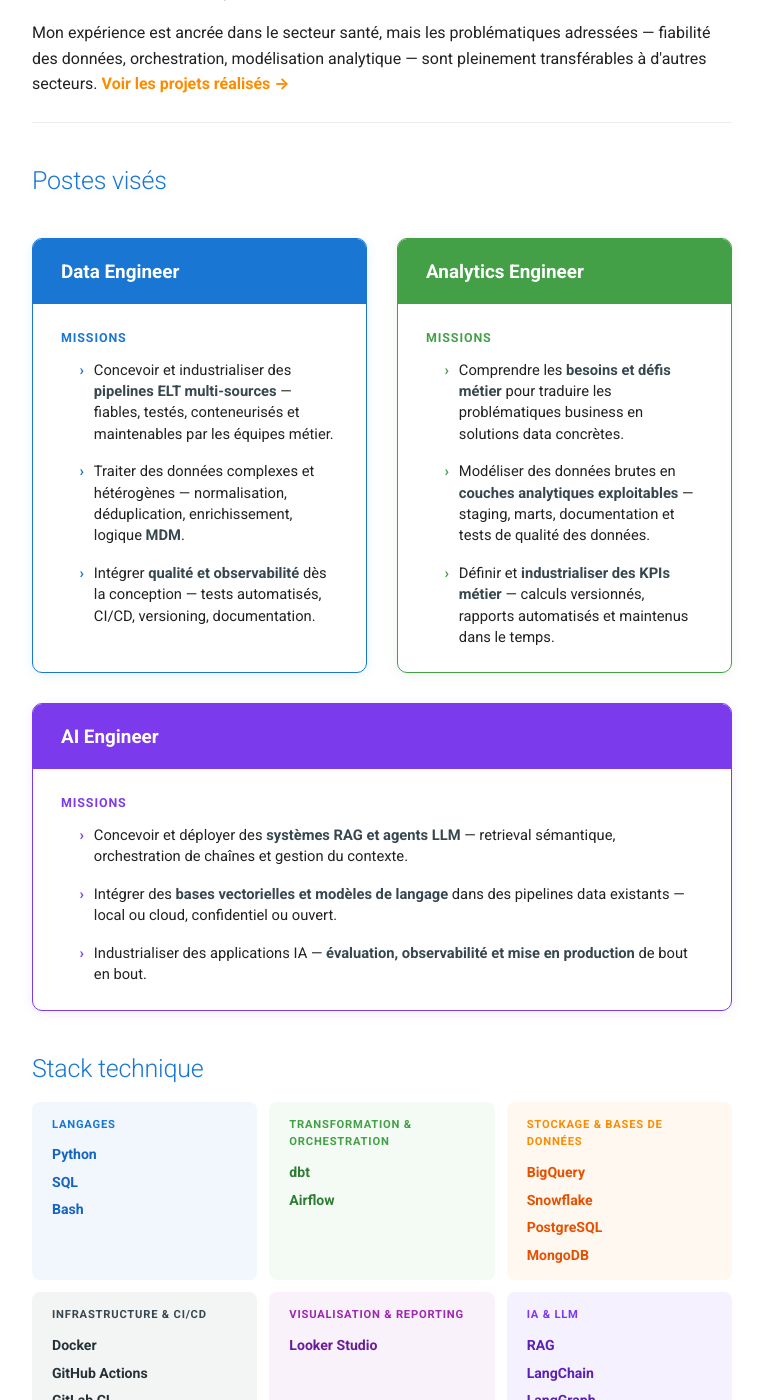
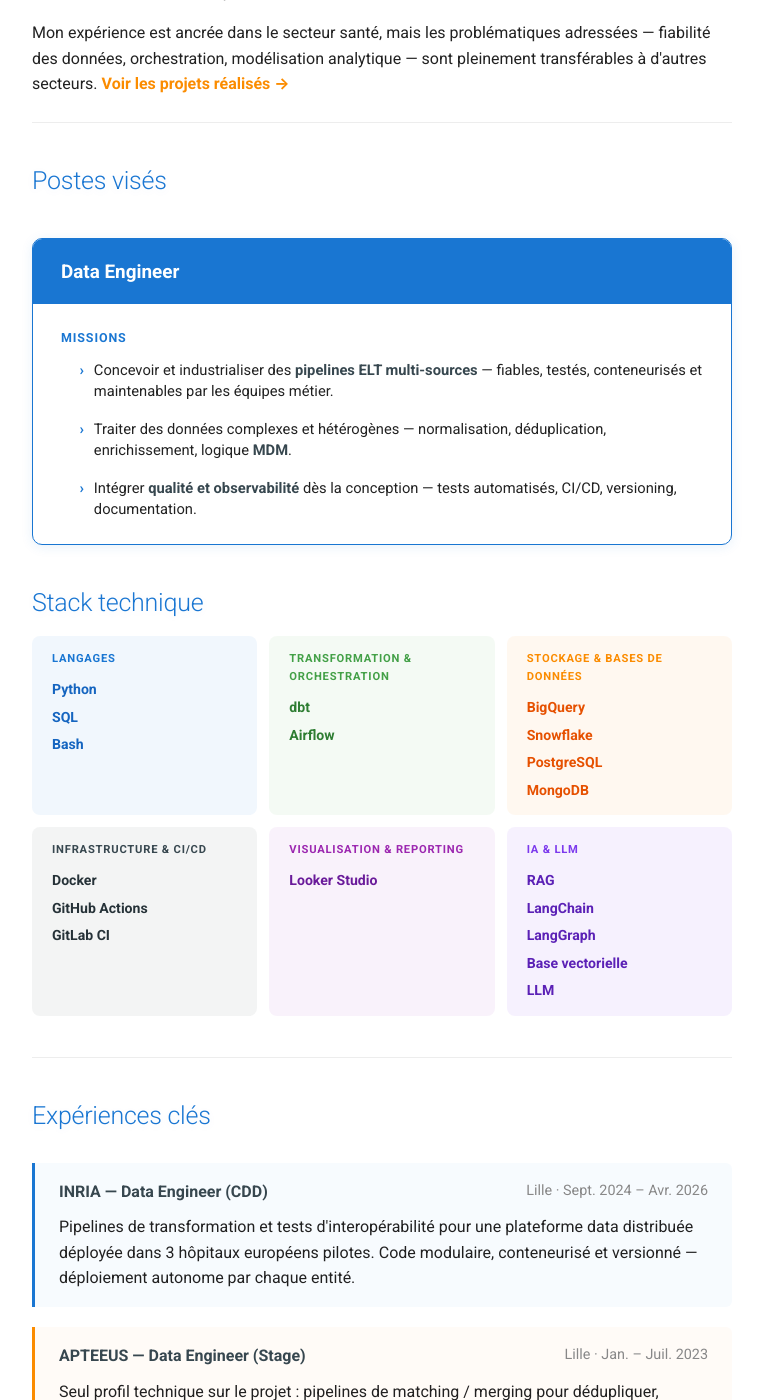
Before and after one commit to y-ikli/portfolio, an MkDocs documentation site: the page built from docs/index.md, in a window 1280 px wide and 1400 px high, scrolled down 716 px. Shown: the whole window, without its empty margins (258-1021 px from the left). Built offline with MkDocs 1.6.1 and Material for MkDocs 9.7.7, drawn with Linux system fonts in a browser that asks for light colours.

Commit message:
Contenu : un seul poste visé (Data Engineer), stack MolScout complétée, ton plus professionnel

```diff
--- a/docs/index.md
+++ b/docs/index.md
@@ -59,60 +59,6 @@
           <li style="display: flex; gap: 0.5rem; align-items: flex-start; font-size: 0.92em; line-height: 1.45;">
             <span style="color: #1976d2; font-weight: 700; flex-shrink: 0;">&#8250;</span>
             <span>Intégrer <strong>qualité et observabilité</strong> dès la conception — tests automatisés, CI/CD, versioning, documentation.</span>
-          </li>
-        </ul>
-      </div>
-    </div>
-  </div>
-
-  <!-- CARD 2 : Analytics Engineer -->
-  <div style="flex: 1 1 300px; border: 1px solid #43a047; border-radius: 10px; overflow: hidden; background: #fff; box-shadow: 0 2px 12px rgba(67,160,71,0.10); display: flex; flex-direction: column;">
-    <div style="background: #43a047; padding: 1.1rem 1.4rem 1rem; display: flex; justify-content: space-between; align-items: center; gap: 0.8rem;">
-      <div>
-        <div style="color: #fff; font-size: 1.18em; font-weight: 700; line-height: 1.2;">Analytics Engineer</div>
-      </div>
-    </div>
-    <div style="padding: 1.2rem 1.4rem; flex: 1;">
-      <div style="font-size: 0.78em; font-weight: 700; letter-spacing: 0.07em; text-transform: uppercase; color: #43a047; margin-bottom: 0.6rem;">Missions</div>
-      <ul style="margin: 0; list-style: none; padding-left: 0; display: flex; flex-direction: column; gap: 0.45rem;">
-        <li style="display: flex; gap: 0.5rem; align-items: flex-start; font-size: 0.92em; line-height: 1.45;">
-          <span style="color: #43a047; font-weight: 700; flex-shrink: 0;">&#8250;</span>
-          <span>Comprendre les <strong>besoins et défis métier</strong> pour traduire les problématiques business en solutions data concrètes.</span>
-        </li>
-        <li style="display: flex; gap: 0.5rem; align-items: flex-start; font-size: 0.92em; line-height: 1.45;">
-          <span style="color: #43a047; font-weight: 700; flex-shrink: 0;">&#8250;</span>
-          <span>Modéliser des données brutes en <strong>couches analytiques exploitables</strong> — staging, marts, documentation et tests de qualité des données.</span>
-        </li>
-        <li style="display: flex; gap: 0.5rem; align-items: flex-start; font-size: 0.92em; line-height: 1.45;">
-          <span style="color: #43a047; font-weight: 700; flex-shrink: 0;">&#8250;</span>
-          <span>Définir et <strong>industrialiser des KPIs métier</strong> — calculs versionnés, rapports automatisés et maintenus dans le temps.</span>
-        </li>
-      </ul>
-    </div>
-  </div>
-
-  <!-- CARD 3 : AI Engineer -->
-  <div style="flex: 1 1 300px; border: 1px solid #7c3aed; border-radius: 10px; overflow: hidden; background: #fff; box-shadow: 0 2px 12px rgba(124,58,237,0.10); display: flex; flex-direction: column;">
-    <div style="background: #7c3aed; padding: 1.1rem 1.4rem 1rem; display: flex; justify-content: space-between; align-items: center; gap: 0.8rem;">
-      <div>
-        <div style="color: #fff; font-size: 1.18em; font-weight: 700; line-height: 1.2;">AI Engineer</div>
-      </div>
-    </div>
-    <div style="padding: 1.2rem 1.4rem; flex: 1; display: flex; flex-direction: column; gap: 1.1rem;">
-      <div>
-        <div style="font-size: 0.78em; font-weight: 700; letter-spacing: 0.07em; text-transform: uppercase; color: #7c3aed; margin-bottom: 0.6rem;">Missions</div>
-        <ul style="margin: 0; list-style: none; padding-left: 0; display: flex; flex-direction: column; gap: 0.45rem;">
-          <li style="display: flex; gap: 0.5rem; align-items: flex-start; font-size: 0.92em; line-height: 1.45;">
-            <span style="color: #7c3aed; font-weight: 700; flex-shrink: 0;">&#8250;</span>
-            <span>Concevoir et déployer des <strong>systèmes RAG et agents LLM</strong> — retrieval sémantique, orchestration de chaînes et gestion du contexte.</span>
-          </li>
-          <li style="display: flex; gap: 0.5rem; align-items: flex-start; font-size: 0.92em; line-height: 1.45;">
-            <span style="color: #7c3aed; font-weight: 700; flex-shrink: 0;">&#8250;</span>
-            <span>Intégrer des <strong>bases vectorielles et modèles de langage</strong> dans des pipelines data existants — local ou cloud, confidentiel ou ouvert.</span>
-          </li>
-          <li style="display: flex; gap: 0.5rem; align-items: flex-start; font-size: 0.92em; line-height: 1.45;">
-            <span style="color: #7c3aed; font-weight: 700; flex-shrink: 0;">&#8250;</span>
-            <span>Industrialiser des applications IA — <strong>évaluation, observabilité et mise en production</strong> de bout en bout.</span>
           </li>
         </ul>
       </div>
--- a/docs/projets/mel_wastewatch.md
+++ b/docs/projets/mel_wastewatch.md
@@ -50,7 +50,7 @@
 - **Contrats de données déclaratifs** : chaque source a un contrat (colonnes attendues, plages de valeurs, volumétrie, géométrie). Si l'API dérive, l'ingestion échoue et n'écrit rien — plutôt qu'un chiffre faux passé inaperçu. Ces contrôles ont détecté 3 défauts réels de l'API en cours de développement (coordonnées inversées, centre de commune absent, emprise mal estimée).
 - **Historique construit, pas hérité** : le niveau de remplissage n'existe qu'au présent chez la source. Chaque jour d'extraction est conservé dans le stockage cloud, ce qui construit la série temporelle que l'API elle-même n'a pas.
 - **Idempotence** : rejouer un jour remplace ce jour, sans doublon et sans toucher aux autres — vérifié par un scénario de test à deux instantanés (point disparu, capteur devenu muet).
-- **Coût zéro assumé comme contrainte de conception**, pas comme excuse : un seul entrepôt, une planification par GitHub Actions plutôt qu'un orchestrateur dédié, une restitution auto-hébergée.
+- **Maîtrise des coûts intégrée dès la conception** : un seul entrepôt, une planification par GitHub Actions plutôt qu'un orchestrateur dédié, une restitution auto-hébergée.
 
 ## Qualité
 
```
Also changed, not shown: other parts of docs/projets/mel_wastewatch.md (+2 -2 lines), docs/projets/agence_media.md (+6 -0 lines), docs/projets/index.md (+4 -2 lines), docs/projets/molscout.md (+1 -1 lines).
